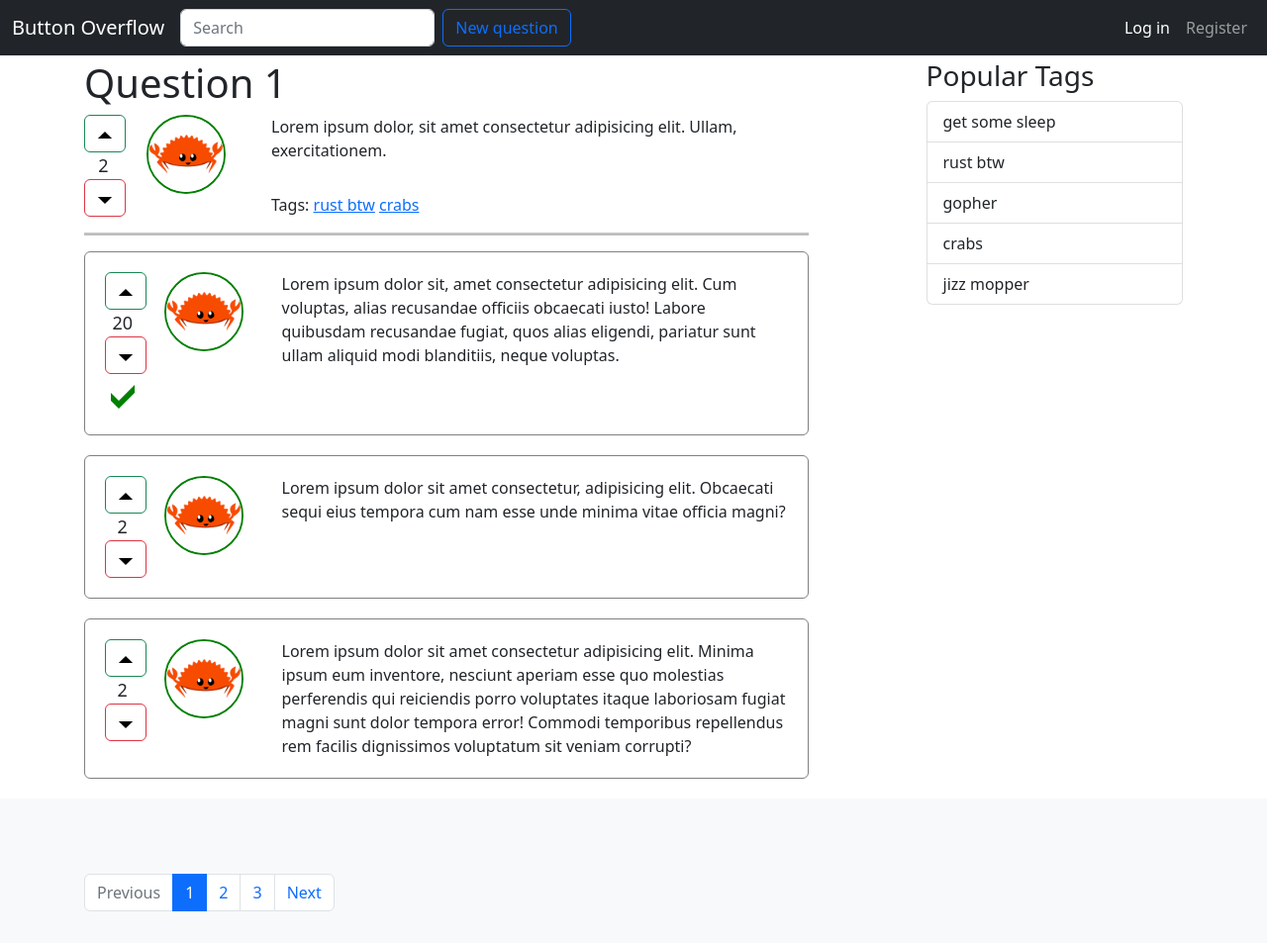
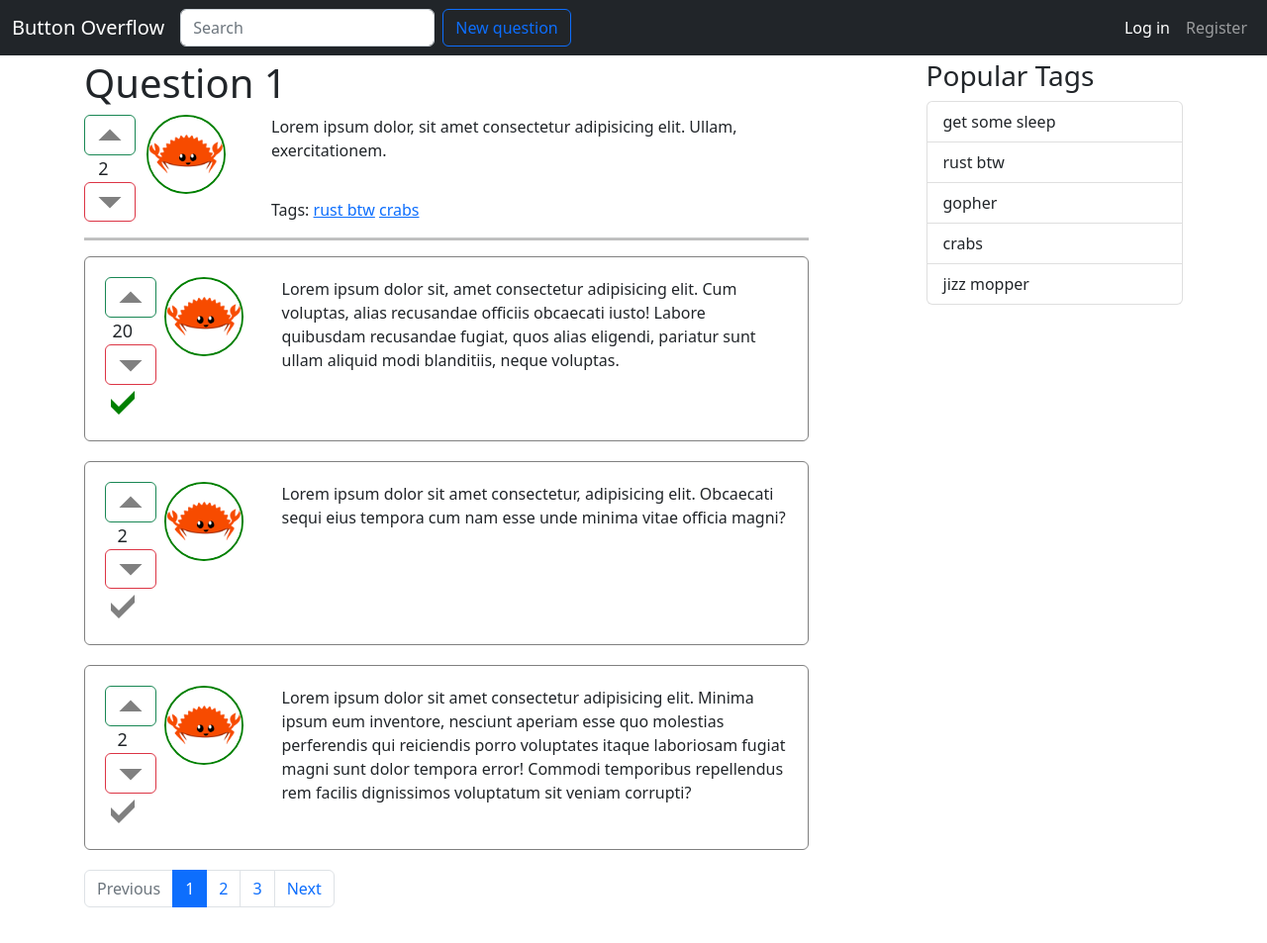
Before and after one commit to lostl1ght/button-overflow, a Django app: page /question/1 in a window 1280 px wide. Shown: the whole page at 99% size. After the commit the page ends 917 px from the top, so only its background shows below. Run offline with Django 4.2, Linux system fonts and the light colour scheme; some libraries are stand-ins or nearby versions.

Commit message:
Question template

```diff
--- a/static/css/style.css
+++ b/static/css/style.css
@@ -53,9 +53,16 @@ hr {
   padding: 20px;
 }
 
-.iconCheckmarkLg {
-  margin-top: 5px;
+.correct {
   fill: green;
+}
+
+.incorrect {
+  fill: gray;
+}
+
+.arrow {
+  fill: gray;
 }
 
 #parent-tags {
--- a/templates/base.html
+++ b/templates/base.html
@@ -1,21 +1,23 @@
 <!DOCTYPE html>
+{% load static %}
+
 <html lang="en" class="h-100">
   <head>
     <meta charset="utf-8" />
     <meta name="viewport" content="width=device-width, initial-scale=1" />
     <title>Button Overflow</title>
 
-    <link href="../static/css/bootstrap.css" rel="stylesheet" />
+    <link href="{% static "css/bootstrap.css" %}" rel="stylesheet" />
 
     <!-- Custom styles for this template -->
-    <link href="../static/css/style.css" rel="stylesheet" />
+    <link href="{% static "css/style.css" %}" rel="stylesheet" />
   </head>
   <body class="d-flex flex-column h-100">
     <header>
       <!-- Fixed navbar -->
       <nav class="navbar navbar-expand-md navbar-dark fixed-top bg-dark">
         <div class="container-fluid">
-          <a class="navbar-brand" href="#">Button Overflow</a>
+            <a class="navbar-brand" href="{% url "index" %}">Button Overflow</a>
           <button
             class="navbar-toggler"
             type="button"
--- a/templates/question.html
+++ b/templates/question.html
@@ -1,65 +1,5 @@
-<!DOCTYPE html>
-<html lang="en" class="h-100">
-  <head>
-    <meta charset="utf-8" />
-    <meta name="viewport" content="width=device-width, initial-scale=1" />
-    <title>Button Overflow</title>
+{% extends "base.html" %} {% load static %} {% block content %}
 
-    <link href="../static/css/bootstrap.css" rel="stylesheet" />
-
-    <!-- Custom styles for this template -->
-    <link href="../static/css/style.css" rel="stylesheet" />
-  </head>
-  <body class="d-flex flex-column h-100">
-    <header>
-      <!-- Fixed navbar -->
-      <nav class="navbar navbar-expand-md navbar-dark fixed-top bg-dark">
-        <div class="container-fluid">
-          <a class="navbar-brand" href="#">Button Overflow</a>
-          <button
-            class="navbar-toggler"
-            type="button"
-            data-bs-toggle="collapse"
-            data-bs-target="#navbarCollapse"
-            aria-controls="navbarCollapse"
-            aria-expanded="false"
-            aria-label="Toggle navigation"
-          >
-            <span class="navbar-toggler-icon"></span>
-          </button>
-          <div class="collapse navbar-collapse" id="navbarCollapse">
-            <form class="d-flex" role="search">
-              <input
-                class="form-control me-2"
-                type="search"
-                placeholder="Search"
-                aria-label="Search"
-              />
-            </form>
-            <a class="btn btn-outline-primary" role="button" href="#">
-              New question
-            </a>
-          </div>
-          <div class="collapse navbar-collapse" id="navbarCollapse">
-            <ul class="navbar-nav ms-auto mb-2 mb-md-0">
-              <li class="nav-item">
-                <a class="nav-link active" href="#">Log in</a>
-              </li>
-              <li class="nav-item">
-                <a class="nav-link" href="#">Register</a>
-              </li>
-            </ul>
-          </div>
-        </div>
-      </nav>
-    </header>
-  </body>
-
-  <!-- Begin page content -->
-  <main class="flex-shrink-0">
-    <div class="container">
-      <div class="row">
-        <div class="col-8">
 <h1>Question 1</h1>
 <div class="row">
   <div class="col-1">
@@ -67,21 +7,21 @@
       <button type="button" class="btn btn-outline-success">
         <svg
           aria-hidden="true"
-                    width="16"
-                    height="16"
+          class="arrow"
+          width="26"
+          height="26"
           viewBox="0 0 36 36"
         >
           <path d="M2 25h32L18 9 2 25Z"></path>
         </svg>
       </button>
-                <div class="vote-counter" itemprop="upvoteCount" data-value="2">
-                  2
-                </div>
+      <div class="vote-counter" itemprop="upvoteCount" data-value="2">2</div>
       <button type="button" class="btn btn-outline-danger">
         <svg
           aria-hidden="true"
-                    width="16"
-                    height="16"
+          class="arrow"
+          width="26"
+          height="26"
           viewBox="0 0 36 36"
         >
           <path d="M2 11h32L18 27 2 11Z"></path>
@@ -91,7 +31,7 @@
   </div>
   <div class="col-2">
     <div class="avatar">
-                <img src="../static/img/avatar-1.jpg" alt="" />
+      <img src="{% static "img/avatar-1.jpg" %}" alt="" />
     </div>
   </div>
   <div class="col-9" id="parent-tags">
@@ -113,25 +53,21 @@
         <button type="button" class="btn btn-outline-success">
           <svg
             aria-hidden="true"
-                      width="16"
-                      height="16"
+            class="arrow"
+            width="26"
+            height="26"
             viewBox="0 0 36 36"
           >
             <path d="M2 25h32L18 9 2 25Z"></path>
           </svg>
         </button>
-                  <div
-                    class="vote-counter"
-                    itemprop="upvoteCount"
-                    data-value="2"
-                  >
-                    20
-                  </div>
+        <div class="vote-counter" itemprop="upvoteCount" data-value="2">20</div>
         <button type="button" class="btn btn-outline-danger">
           <svg
             aria-hidden="true"
-                      width="16"
-                      height="16"
+            class="arrow"
+            width="26"
+            height="26"
             viewBox="0 0 36 36"
           >
             <path d="M2 11h32L18 27 2 11Z"></path>
@@ -139,7 +75,7 @@
         </button>
         <svg
           aria-hidden="true"
-                    class="svg-icon iconCheckmarkLg"
+          class="correct"
           width="36"
           height="36"
           viewBox="0 0 36 36"
@@ -150,14 +86,14 @@
     </div>
     <div class="col-2">
       <div class="avatar">
-                  <img src="../static/img/avatar-1.jpg" alt="" />
+        <img src="{% static "img/avatar-1.jpg" %}" alt="" />
       </div>
     </div>
     <div class="col-9">
-                Lorem ipsum dolor sit, amet consectetur adipisicing elit. Cum
-                voluptas, alias recusandae officiis obcaecati iusto! Labore
-                quibusdam recusandae fugiat, quos alias eligendi, pariatur sunt
-                ullam aliquid modi blanditiis, neque voluptas.
+      Lorem ipsum dolor sit, amet consectetur adipisicing elit. Cum voluptas,
+      alias recusandae officiis obcaecati iusto! Labore quibusdam recusandae
+      fugiat, quos alias eligendi, pariatur sunt ullam aliquid modi blanditiis,
+      neque voluptas.
     </div>
   </div>
 </div>
@@ -169,41 +105,46 @@
         <button type="button" class="btn btn-outline-success">
           <svg
             aria-hidden="true"
-                      width="16"
-                      height="16"
+            class="arrow"
+            width="26"
+            height="26"
             viewBox="0 0 36 36"
           >
             <path d="M2 25h32L18 9 2 25Z"></path>
           </svg>
         </button>
-                  <div
-                    class="vote-counter"
-                    itemprop="upvoteCount"
-                    data-value="2"
-                  >
-                    2
-                  </div>
+        <div class="vote-counter" itemprop="upvoteCount" data-value="2">2</div>
         <button type="button" class="btn btn-outline-danger">
           <svg
             aria-hidden="true"
-                      width="16"
-                      height="16"
+            class="arrow"
+            width="26"
+            height="26"
             viewBox="0 0 36 36"
           >
             <path d="M2 11h32L18 27 2 11Z"></path>
           </svg>
         </button>
+
+        <svg
+          aria-hidden="true"
+          class="incorrect"
+          width="36"
+          height="36"
+          viewBox="0 0 36 36"
+        >
+          <path d="m6 14 8 8L30 6v8L14 30l-8-8v-8Z"></path>
+        </svg>
       </div>
     </div>
     <div class="col-2">
       <div class="avatar">
-                  <img src="../static/img/avatar-1.jpg" alt="" />
+        <img src="{% static "img/avatar-1.jpg" %}" alt="" />
       </div>
     </div>
     <div class="col-9">
-                Lorem ipsum dolor sit amet consectetur, adipisicing elit.
-                Obcaecati sequi eius tempora cum nam esse unde minima vitae
-                officia magni?
+      Lorem ipsum dolor sit amet consectetur, adipisicing elit. Obcaecati sequi
+      eius tempora cum nam esse unde minima vitae officia magni?
     </div>
   </div>
 </div>
@@ -214,88 +155,50 @@
         <button type="button" class="btn btn-outline-success">
           <svg
             aria-hidden="true"
-                      width="16"
-                      height="16"
+            class="arrow"
+            width="26"
+            height="26"
             viewBox="0 0 36 36"
           >
             <path d="M2 25h32L18 9 2 25Z"></path>
           </svg>
         </button>
-                  <div
-                    class="vote-counter"
-                    itemprop="upvoteCount"
-                    data-value="2"
-                  >
-                    2
-                  </div>
+        <div class="vote-counter" itemprop="upvoteCount" data-value="2">2</div>
         <button type="button" class="btn btn-outline-danger">
           <svg
             aria-hidden="true"
-                      width="16"
-                      height="16"
+            class="arrow"
+            width="26"
+            height="26"
             viewBox="0 0 36 36"
           >
             <path d="M2 11h32L18 27 2 11Z"></path>
           </svg>
         </button>
+        <svg
+          aria-hidden="true"
+          class="incorrect"
+          width="36"
+          height="36"
+          viewBox="0 0 36 36"
+        >
+          <path d="m6 14 8 8L30 6v8L14 30l-8-8v-8Z"></path>
+        </svg>
       </div>
     </div>
     <div class="col-2">
       <div class="avatar">
-                  <img src="../static/img/avatar-1.jpg" alt="" />
+        <img src="{% static "img/avatar-1.jpg" %}" alt="" />
       </div>
     </div>
     <div class="col-9">
-                Lorem ipsum dolor sit amet consectetur adipisicing elit. Minima
-                ipsum eum inventore, nesciunt aperiam esse quo molestias
-                perferendis qui reiciendis porro voluptates itaque laboriosam
-                fugiat magni sunt dolor tempora error! Commodi temporibus
-                repellendus rem facilis dignissimos voluptatum sit veniam
-                corrupti?
-              </div>
+      Lorem ipsum dolor sit amet consectetur adipisicing elit. Minima ipsum eum
+      inventore, nesciunt aperiam esse quo molestias perferendis qui reiciendis
+      porro voluptates itaque laboriosam fugiat magni sunt dolor tempora error!
+      Commodi temporibus repellendus rem facilis dignissimos voluptatum sit
+      veniam corrupti?
     </div>
   </div>
 </div>
 
-        <div class="col-1"></div>
-        <div class="col-3">
-          <h3>Popular Tags</h3>
-          <div class="list-group">
-            <a href="#" class="list-group-item list-group-item-action">
-              get some sleep
-            </a>
-            <a href="#" class="list-group-item list-group-item-action">
-              rust btw
-            </a>
-            <a href="#" class="list-group-item list-group-item-action">
-              gopher
-            </a>
-            <a href="#" class="list-group-item list-group-item-action">
-              crabs
-            </a>
-            <a href="#" class="list-group-item list-group-item-action">
-              jizz mopper
-            </a>
-          </div>
-        </div>
-      </div>
-    </div>
-  </main>
-
-  <!-- Paginator -->
-  <footer class="footer mt-auto py-3 bg-light">
-    <div class="container">
-      <nav aria-label="Page navigation example">
-        <ul class="pagination">
-          <li class="page-item disabled">
-            <a class="page-link" href="#">Previous</a>
-          </li>
-          <li class="page-item active"><a class="page-link" href="#">1</a></li>
-          <li class="page-item"><a class="page-link" href="#">2</a></li>
-          <li class="page-item"><a class="page-link" href="#">3</a></li>
-          <li class="page-item"><a class="page-link" href="#">Next</a></li>
-        </ul>
-      </nav>
-    </div>
-  </footer>
-</html>
+{% include "paginator.html" %} {% endblock %}
```
Also changed, not shown: templates/index.html (+12 -12 lines). Lines whose indentation alone changed are shown as unchanged.
